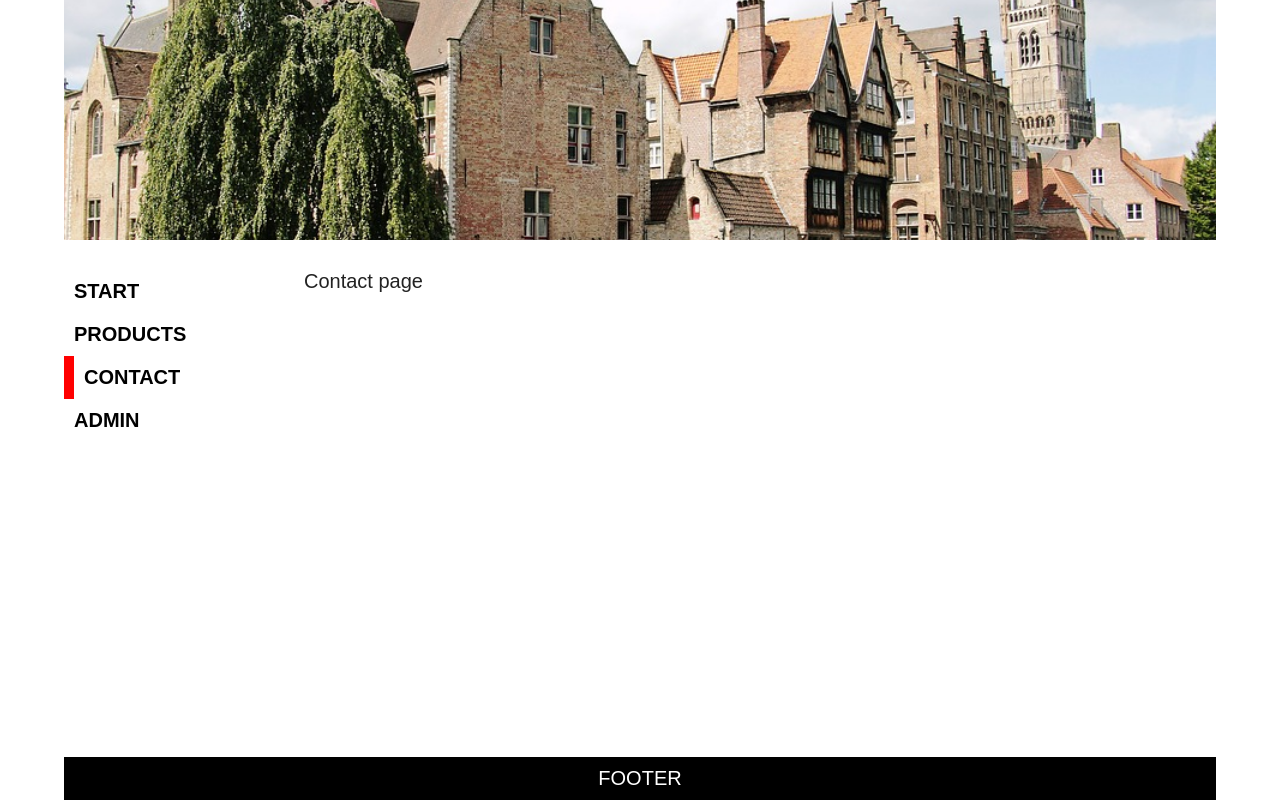
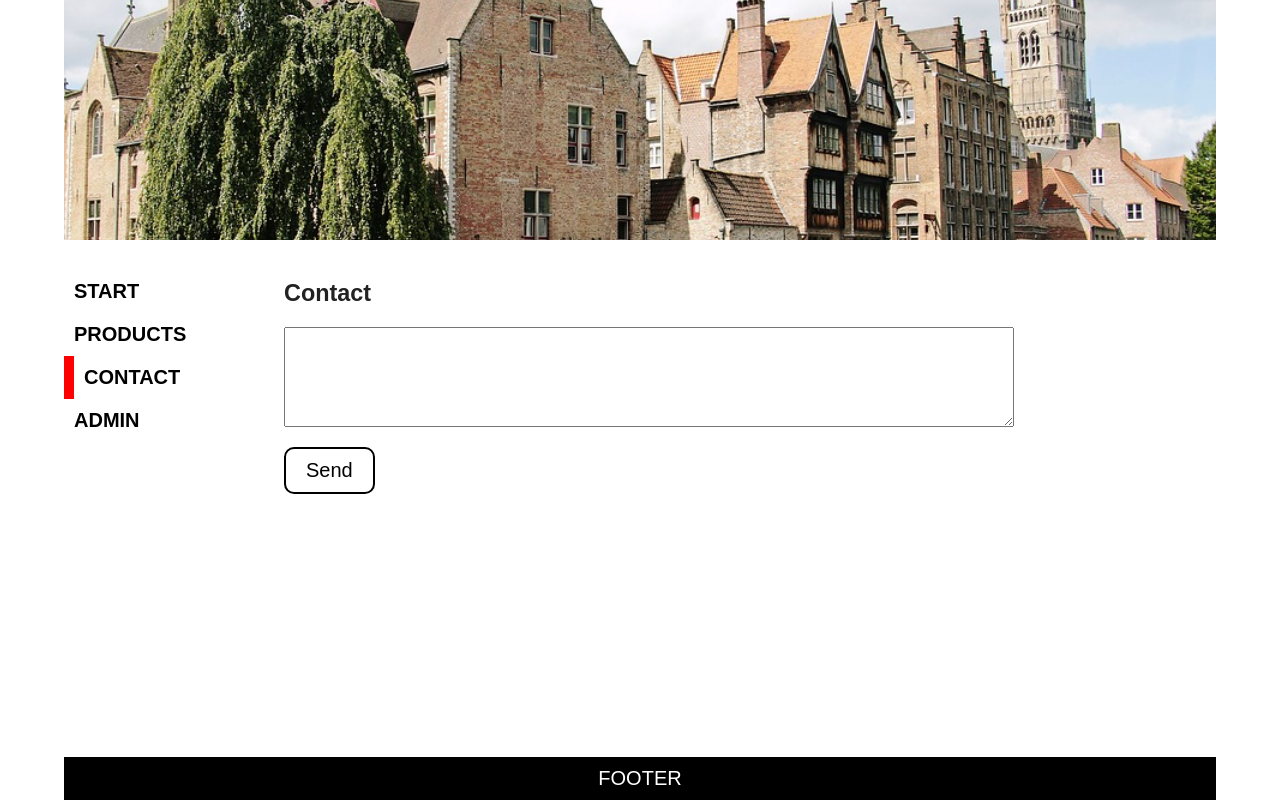
Before and after one commit to arekpl28/React-Reminder, a React (Create React App) app in the folder x08-single-page-application/: page /contact in a window 1280 px wide. Built offline with nearby package versions, Linux system fonts and the light colour scheme.

Commit message:
Add ContactPage and css

```diff
--- a/x08-single-page-application/src/layouts/App.js
+++ b/x08-single-page-application/src/layouts/App.js
@@ -16,7 +16,7 @@ class App extends Component {
           <header>{<Header />}</header>
           <main>
             <aside>{<Navigation />}</aside>
-            <section className="page">{<Page />}</section>
+            <section>{<Page />}</section>
           </main>
           <footer>{<Footer />}</footer>
         </div>
--- a/x08-single-page-application/src/pages/ContactPage.js
+++ b/x08-single-page-application/src/pages/ContactPage.js
@@ -1,7 +1,38 @@
-import React from "react";
+import React, { Component } from "react";
 
-const ContactPage = () => {
-  return <div>Contact page</div>;
-};
+import "../styles/Contact.css";
+
+class ContactPage extends Component {
+  state = {
+    value: "",
+  };
+  handleChange = (e) => {
+    this.setState({
+      value: e.target.value,
+    });
+  };
+
+  handleSubmit = (e) => {
+    e.preventDefault();
+    this.setState({
+      value: "",
+    });
+  };
+
+  render() {
+    return (
+      <div>
+        <form onSubmit={this.handleSubmit}>
+          <h3>Contact</h3>
+          <textarea
+            value={this.state.value}
+            onChange={this.handleChange}
+          ></textarea>
+          <button>Send</button>
+        </form>
+      </div>
+    );
+  }
+}
 
 export default ContactPage;
--- a/x08-single-page-application/src/styles/App.css
+++ b/x08-single-page-application/src/styles/App.css
@@ -17,9 +17,10 @@ div.app main {
   padding: 30px 0;
 }
 div.app main aside {
-  width: 240px;
+  display: flex;
+  width: 200px;
 }
-div.app main section.page {
+div.app main section {
   flex-grow: 1;
 }
 div.app footer {
--- /dev/null
+++ b/x08-single-page-application/src/styles/Contact.css
@@ -0,0 +1,32 @@
+section div {
+  padding: 10px 20px 20px 20px;
+}
+
+section div form h3 {
+  margin-bottom: 20px;
+}
+
+section div form textarea {
+  display: block;
+  width: 80%;
+  height: 100px;
+  padding: 5px;
+  font-size: 15px;
+  margin-bottom: 20px;
+  outline: none;
+}
+
+section div form button {
+  padding: 10px 20px;
+  font-size: 20px;
+  background-color: #fff;
+  border: 2px solid black;
+  border-radius: 10px;
+  transition: 0.2s;
+}
+
+section div form button:hover {
+  background-color: #000;
+  color: white;
+  cursor: pointer;
+}
--- a/x08-single-page-application/src/styles/Navigation.css
+++ b/x08-single-page-application/src/styles/Navigation.css
@@ -1,6 +1,5 @@
 nav {
-  /* background-color: #bbb; */
-  padding: 0 30px 30px 0px;
+  width: 200px;
 }
 
 nav ul {
```
